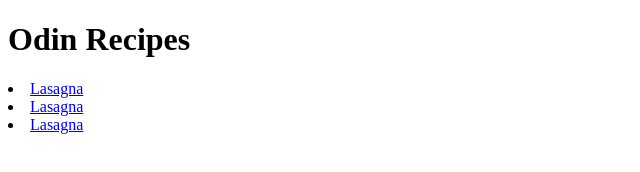
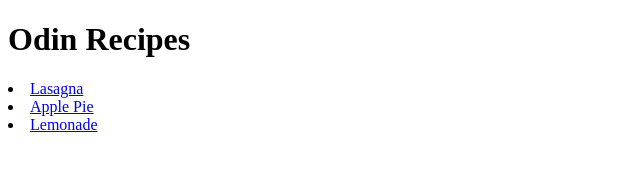
Before and after one commit to hankmckinley/odin-recipes, a plain HTML site: page index.html in a window 1280 px wide. Shown: the full height of the page, 0-640 px from the left. Drawn offline with Linux system fonts and the light colour scheme.

Commit message:
this is a message

```diff
--- a/index.html
+++ b/index.html
@@ -10,8 +10,8 @@
     <h1>Odin Recipes</h1>
 
     <li><a href="recipes/lasagna.html">Lasagna</a></li>
-    <li><a href="recipes/apple-pie.html">Lasagna</a></li>
-    <li><a href="recipes/lemonade.html">Lasagna</a></li>
+    <li><a href="recipes/apple-pie.html">Apple Pie</a></li>
+    <li><a href="recipes/lemonade.html">Lemonade</a></li>
 
 
 </body>
```
